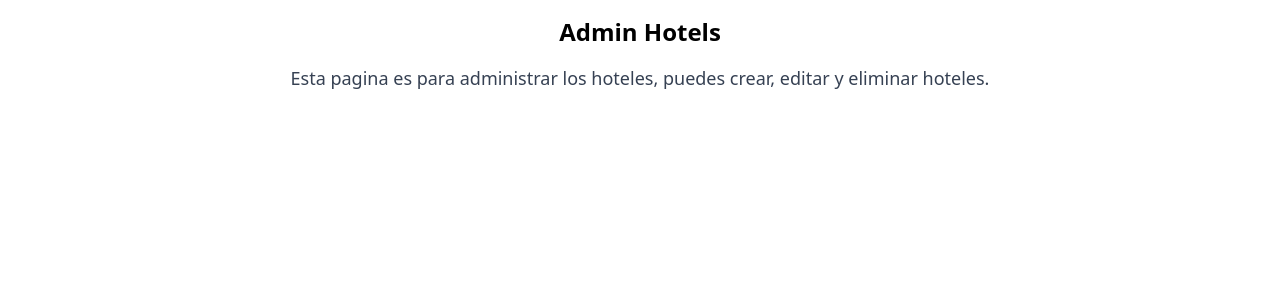
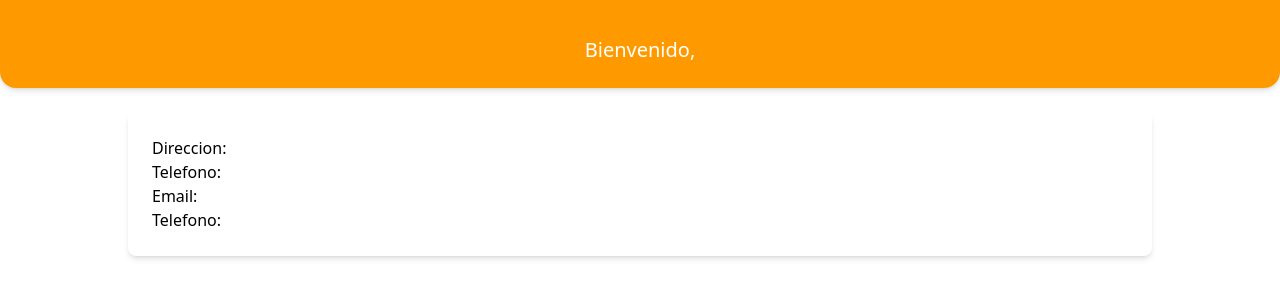
Before and after one commit to AlejandroZA98/administration_hotels, a React (Vite) app in the folder hoteles_frontend/hotels_frontend/: page /adminhotels in a window 1280 px wide. Shown: the top 300 px of the page. Built offline with nearby package versions, Linux system fonts and the light colour scheme; no server answers.

Commit message:
fixes on schemas

```diff
--- a/hoteles_frontend/hotels_frontend/src/schemas/hotel-schemas.ts
+++ b/hoteles_frontend/hotels_frontend/src/schemas/hotel-schemas.ts
@@ -8,6 +8,16 @@ export const HotelAPIResponseSchema = z.object({
     phone: z.string(),
     url: z.string().url(),
     floors: z.number(),
+    administrador: z.string().optional(),
+    administrador_name: z.string().optional(),
+    room_details: z.object({
+      double_rooms: z.number().optional(),
+      single_rooms: z.number().optional(),
+      suite_rooms: z.number().optional(),
+      total_rooms: z.number().optional(),
+    }).optional(),
+    total_rooms: z.number().optional(),
+
   });
 
   export const HotelsAPIResponseSchema= z.array(HotelAPIResponseSchema)
--- a/hoteles_frontend/hotels_frontend/src/services/HotelServices.ts
+++ b/hoteles_frontend/hotels_frontend/src/services/HotelServices.ts
@@ -6,10 +6,11 @@ export async function getHotels() {
     const url='http://127.0.0.1:8000/hotels/hotels-list/'
     const data=await axios.get(url)
     const result=HotelsAPIResponseSchema.safeParse(data.data)
-    // console.log("DATOS",data)
+    //console.log("DATOS",data)
     // console.log("DATOS2",data.data)
     // console.log("RESULT",result)
     if (result.success) {
+        console.log("HOTELS CORRECTOS", result.data)
         return result.data;
     }
 
@@ -86,10 +87,10 @@ export async function createLogin(data: any) {
 
 export async function getHotelInfo(data: any) {
   //console.log("Obteniendo información del hotel con tokens:", data);
-  const { access, refresh,hotel} = data;
-  console.log("HOTEL ID",hotel);
+  const { access, refresh,hotel_id} = data;
+//  console.log("HOTEL ID",hotel_id);
   const makeRequest = async (token: string) => {
-    return await fetch(`http://127.0.0.1:8000/hotels/hotel-detail/${hotel}/`, {
+    return await fetch(`http://127.0.0.1:8000/hotels/hotel-detail/${hotel_id}/`, {
       method: "GET",
       headers: {
         Authorization: `Bearer ${token}`,
@@ -127,7 +128,7 @@ export async function getHotelInfo(data: any) {
 
   if (response.ok) {
     const hotelData = await response.json();
-  //  console.log("Información del hotel:", hotelData);
+ //   console.log("Información del hotel:", hotelData);
     return hotelData;
   } else {
     throw new Error("Error al obtener información del hotel");
--- a/hoteles_frontend/hotels_frontend/src/stores/logInSlice.ts
+++ b/hoteles_frontend/hotels_frontend/src/stores/logInSlice.ts
@@ -1,20 +1,33 @@
 import type { StateCreator } from "zustand";
 import { createLogin, getHotelInfo } from "../services/HotelServices";
 import {createNotificationSlice, type NotificationSliceType } from "./notificationSlice";
+import type { Hotel } from "../types";
 
 type dataLoginType = {
     username: string;
     password: string;
-    hotel: string;
+    hotel_id: string;
+
 }
 export type LogInSliceType={
-    login: (data: dataLoginType)=>Promise<{ access: string; refresh: string; hotel:string} >
+    login: (data: dataLoginType)=>Promise<{ access: string; refresh: string; hotel_id:string} >
     getTokens: ()=>Promise<void>
+    hotel: Hotel
 }
 
 export const logInSlice:StateCreator<LogInSliceType & NotificationSliceType,[],[],LogInSliceType>=(set,get,api)=>({
+    hotel:{
+    id: "",
+    name: "",
+    address: "",
+    email: "",
+    phone: "",
+    url: "",
+    floors: 0,
+
+    },
     login: async(data)=>{
-        console.log("Recibiendo data",data.hotel)
+        //console.log("Recibiendo data",data)
         const loginAccess= await createLogin(data)
 
         //console.log("DATOS LOGIN",loginAccess)
@@ -22,7 +35,7 @@ export const logInSlice:StateCreator<LogInSliceType & NotificationSliceType,[],[
             //console.log("Login exitoso", loginAccess.access);
             localStorage.setItem("accessToken", loginAccess.access);
             localStorage.setItem("refreshToken", loginAccess.refresh);
-            localStorage.setItem("hotel", data.hotel);
+            localStorage.setItem("hotel_id", data.hotel_id);
             return loginAccess;
 
         }
@@ -48,8 +61,15 @@ export const logInSlice:StateCreator<LogInSliceType & NotificationSliceType,[],[
     getTokens: async()=>{
         const accessToken = localStorage.getItem("accessToken");
         const refreshToken = localStorage.getItem("refreshToken");
-        const hotelId = localStorage.getItem("hotel");
+        const hotelId = localStorage.getItem("hotel_id");
         //console.log("Access Token:", accessToken);
-        getHotelInfo ({access: accessToken, refresh: refreshToken, hotel: hotelId})
+        const hotel_Info= await getHotelInfo ({access: accessToken, refresh: refreshToken, hotel_id: hotelId})
+        //console.log("INFOOOO",hotel_Info)
+        if (hotel_Info){
+            set({
+                hotel: hotel_Info,
+            });
+            //localStorage.setItem("hotel", JSON.stringify(get().hotel));
+        }
     }
 })
--- a/hoteles_frontend/hotels_frontend/src/views/LoginUsers.tsx
+++ b/hoteles_frontend/hotels_frontend/src/views/LoginUsers.tsx
@@ -15,7 +15,7 @@ export default function LoginUsers() {
   const [dataLogin,setdataLogin]=useState({
     username:'',
     password:'',
-    hotel:''
+    hotel_id:''
   })
   const handleChange=(e: React.ChangeEvent<HTMLInputElement>|React.ChangeEvent<HTMLSelectElement>)=>{
     //console.log("Cambiando",e.target.name, e.target.value);
@@ -117,7 +117,7 @@ export default function LoginUsers() {
               <label className="block text-gray-700 mb-2" htmlFor="hotel">
                 Hotel
               </label>
-              <select name="hotel" id="hotel" className='w-full p-3 border border-gray-300 rounded-lg' value={dataLogin.hotel} onChange={handleChange}>
+              <select name="hotel_id" id="hotel_id" className='w-full p-3 border border-gray-300 rounded-lg' value={dataLogin.hotel_id} onChange={handleChange}>
                 <option value="">--Seleccionar--</option>
                 {
                   hotels.map((hotel) => (
--- a/hoteles_frontend/hotels_frontend/src/views/adminhotels.tsx
+++ b/hoteles_frontend/hotels_frontend/src/views/adminhotels.tsx
@@ -3,19 +3,35 @@ import { useAppStore } from "../stores/useAppStore";
 
 export default function () {
     const isLogin = useAppStore((state) => state.getTokens);
+    const hotel = useAppStore((state) => state.hotel);
     useEffect(() => {
         isLogin();}, []);
-    //console.log("Verificando si el usuario esta logueado", isLogin);
+    //console.log("Verificando si el usuario esta logueado", hotel);
   return (
     <>
-        <div className='flex  justify-center'>
-            <div className='bg-white '>
-                <h2 className='text-2xl font-bold mb-4 mt-4 text-center'>Admin Hotels</h2>
-                <div>
-                    <p className='text-lg text-gray-700'>Esta pagina es para administrar los hoteles, puedes crear, editar y eliminar hoteles.</p>
-                </div>
+       <div className="bg-amber-500 p-6 rounded-b-2xl shadow-md">
+            <div className="max-w-5xl mx-auto flex flex-col items-center text-center space-y-3">
+                <h1 className="text-white font-black text-4xl sm:text-5xl tracking-tight">
+                {hotel.name}
+                </h1>
+                <p className="text-white text-lg sm:text-xl">
+                Bienvenido, <span className="font-semibold ">{hotel.administrador_name}</span>
+                </p>
+
+
             </div>
         </div>
+
+        <div className="max-w-5xl mx-auto p-6 container shadow-md rounded-lg bg-white mt-6">
+            <div>
+                <p>Direccion: {hotel.address}</p>
+                <p>Telefono: {hotel.phone}</p>
+                <p>Email: {hotel.email}</p>
+                <p>Telefono: {hotel.phone}</p>
+
+            </div>
+        </div>
+
 
     </>
 )
```
